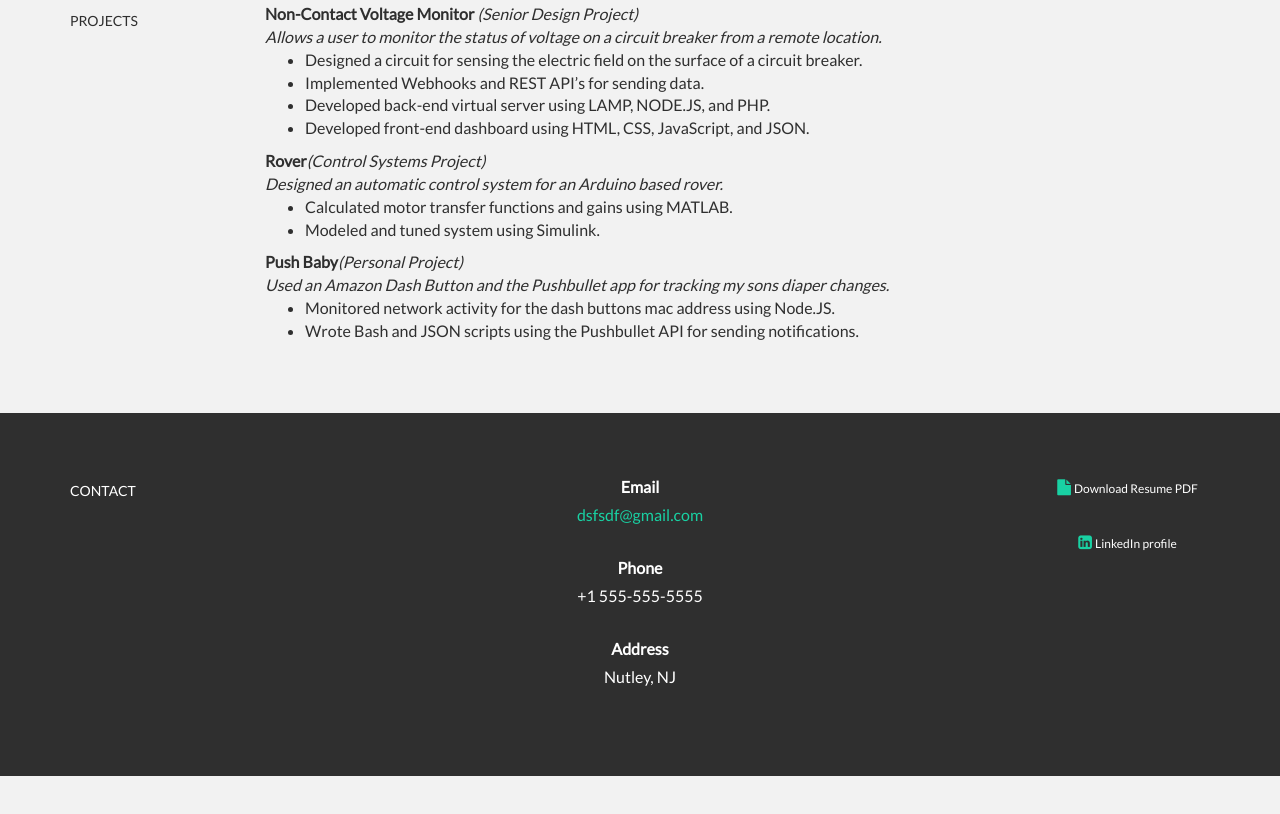
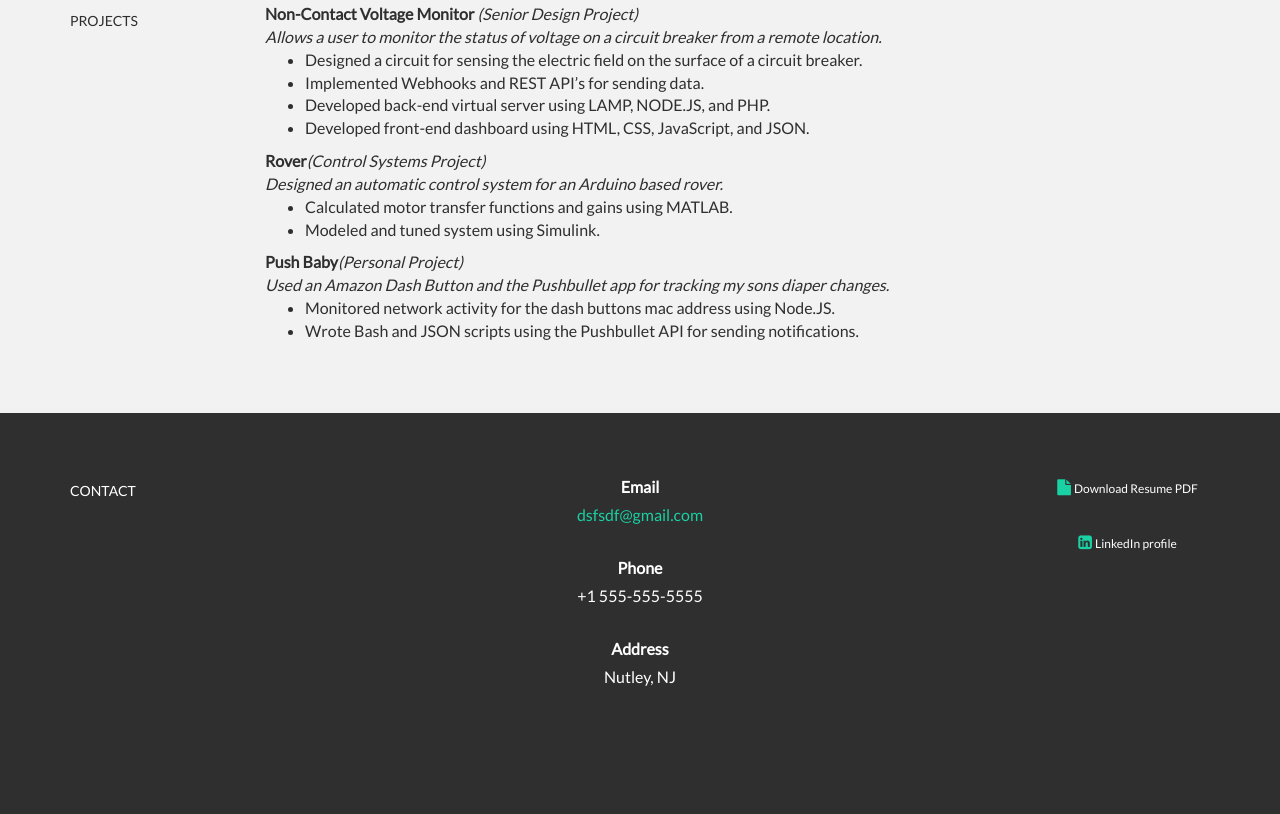
Before and after one commit to dg297/dg, a plain HTML site: page index.html in a window 1280 px wide. Shown: the part 2133-2947 px from the top of the page. Before the commit the page ends 2909 px from the top, so only its background shows below. Drawn offline with nearby package versions, Linux system fonts and the light colour scheme; some packages are replaced by stand-ins of ours; a script that the page names is missing.

Commit message:
Update style.css

```diff
--- a/css/style.css
+++ b/css/style.css
@@ -141,7 +141,7 @@ a:hover, a:link, a:visited, a:active {
 #footwrap {
 	background: #2f2f2f;
 	padding-top: 60px;
-	padding-bottom: 60px;
+	padding-bottom: 120px;
   color: white;
 }
 
```
